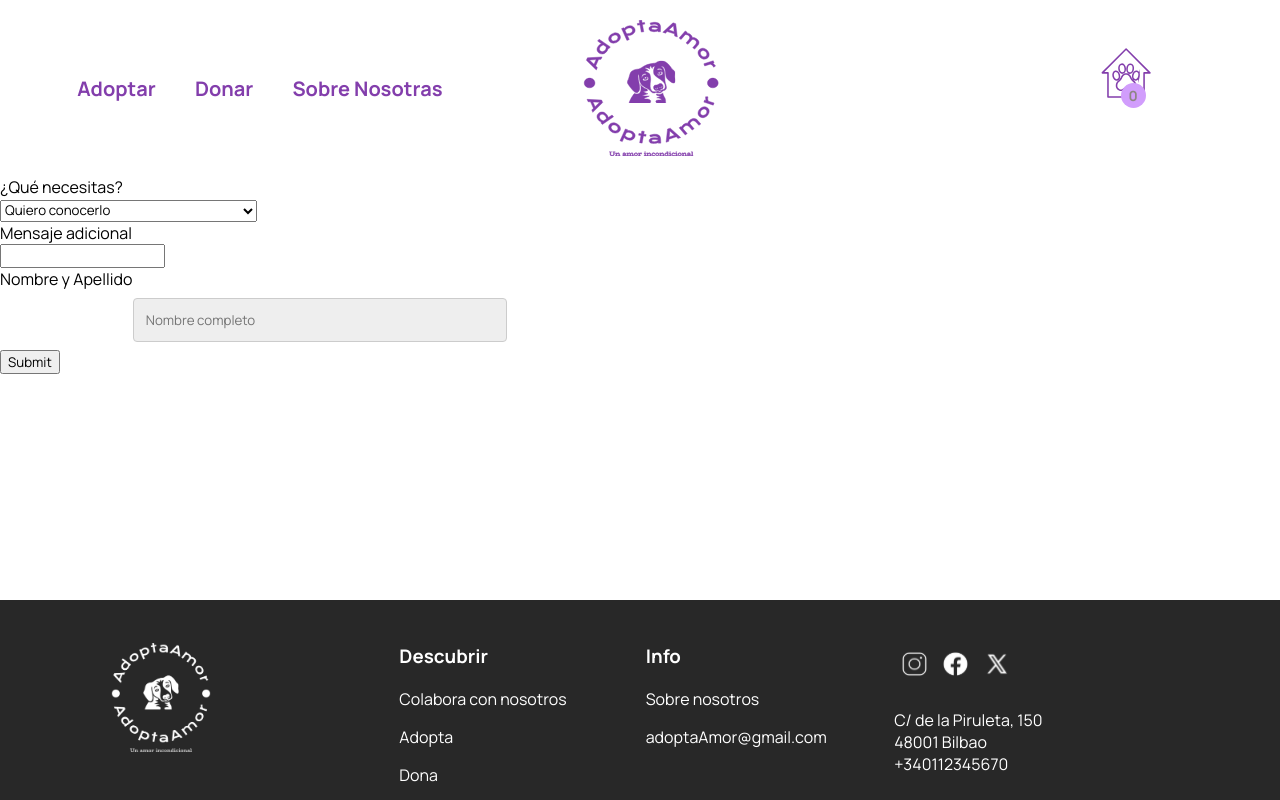
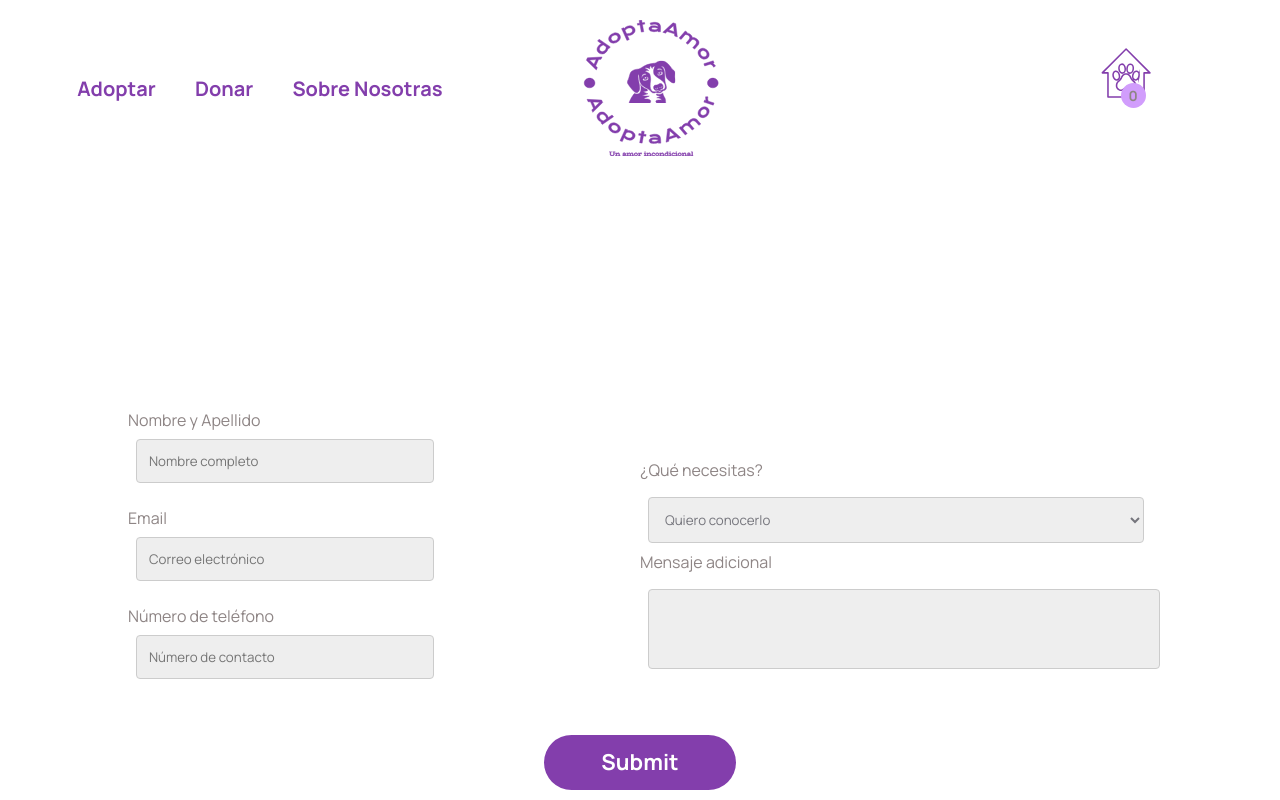
Before and after one commit to indiakka/adopta-amor-frontend, a React (Vite) app: page /shelterForm in a window 1280 px wide. Shown: the top 800 px of the page. Built offline with nearby package versions, Linux system fonts and the light colour scheme.

Commit message:
created form to contact for animals

```diff
--- a/src/components/form/shetlerForm/ShetlerForm.jsx
+++ b/src/components/form/shetlerForm/ShetlerForm.jsx
@@ -36,11 +36,15 @@ const ShelterForm = () => {
   }, []);
 
   return (
-    <form onSubmit={handleSubmit(onSubmit)}>
-      <div>
+    <div className="container--form">
+      <form onSubmit={handleSubmit(onSubmit)} className="form contact-form">
+        <div className="contact--animals">
           {onShelter.map((animal) => (
-          <div key={animal.id}>
+            <div key={animal.id} className=" ">
+              <div className="contact--animal--info">
                 <img className="selectedImage" src={animal.imagen} />
+                {animal.name}
+              </div>
               <input
                 type="checkbox"
                 className="imageCheckbox"
@@ -56,25 +60,12 @@ const ShelterForm = () => {
             </div>
           ))}
         </div>
-      <label htmlFor="respuesta">
-        ¿Qué necesitas?
-        <div>
-          <select name="respuesta" id="respuesta">
-            <option value="conocer">Quiero conocerlo</option>
-            <option value="info">Quiero saber más información sobre él</option>
-          </select>
-        </div>
+        <div className="contact--form--details">
+          <div className="contact-form-info">
+            <label className="label-contact" htmlFor="name">
+              Nombre y Apellido
             </label>
-      <label htmlFor="mensaje">
-        Mensaje adicional
-        <div>
-          <input type="message" />
-        </div>
-      </label>
-      <label className="label-contact" htmlFor="name">
-        Nombre y Apellido{" "}
-      </label>
-      <div className="container--input--divs contact-form">
+            <div className="container--input--divs contact--form--div">
               <input
                 type="text"
                 id="name"
@@ -84,8 +75,55 @@ const ShelterForm = () => {
                 placeholder="Nombre completo"
               />
             </div>
-      <input type="submit" />
+            <label className="label-contact" htmlFor="email">
+              Email
+            </label>
+            <div className="container--input--divs contact--form--div">
+              <input
+                type="email"
+                id="email"
+                name="email"
+                value={values.email}
+                onChange={handleChange}
+                placeholder="Correo electrónico"
+              />
+            </div>
+            <label htmlFor="number">Número de teléfono </label>
+            <div className="container--input--divs contact--form--div">
+              <input
+                type="number"
+                id="number"
+                name="number"
+                value={values.number}
+                onChange={handleChange}
+                placeholder="Número de contacto"
+              />
+            </div>
+          </div>
+          <div className="contact--input--form">
+            <label htmlFor="respuesta">
+              ¿Qué necesitas?
+              <div className="container--input--divs contact--form--div">
+                <select name="respuesta" id="respuesta">
+                  <option value="conocer">Quiero conocerlo</option>
+                  <option value="info">
+                    Quiero saber más información sobre él
+                  </option>
+                </select>
+              </div>
+            </label>
+
+            <label htmlFor="mensaje">
+              Mensaje adicional
+              <div className="container--input--divs  contact--form--div">
+                <input className="contact--message" type="message" />
+              </div>
+            </label>
+          </div>
+        </div>
+        <input type="submit" className="button-adopta contact-button" />
       </form>
+    </div>
   );
 };
 
--- a/src/components/form/shetlerForm/shelterForm.css
+++ b/src/components/form/shetlerForm/shelterForm.css
@@ -1,7 +1,54 @@
-.selectedImage{
-    width: 20vh;
+.selectedImage {
+    width: 10vw;
 }
 
-.imageChecked{
+.contact--animals {
+    display: flex;
+    flex-direction: row;
+    gap: 5%;
+    margin-bottom: 3%;
+}
+
+.imageChecked {
     margin: -2rem;
 }
+
+.contact--animal--info {
+    color: var(--gray-color);
+}
+
+.contact--form--details {
+    width: 80vw;
+    display: flex;
+    flex-direction: row;
+    justify-content: center;
+    align-items: center;
+}
+
+.contact-form-info {
+    margin-top: 0.5rem;
+
+    div {
+        width: 40vw;
+        margin-bottom: 1rem;
+    }
+}
+
+.contact--input--form {
+    margin-top: 2rem;
+
+    .contact--form--div {
+        width: 40vw;
+        margin-top: 0.5rem;
+    }
+}
+
+.contact--message {
+    width: 40vw !important;
+    height: 5rem;
+}
+
+.contact-button {
+    margin-top: 2rem;
+    width: 15% !important;
+}
```
Lines whose indentation alone changed are shown as unchanged.
